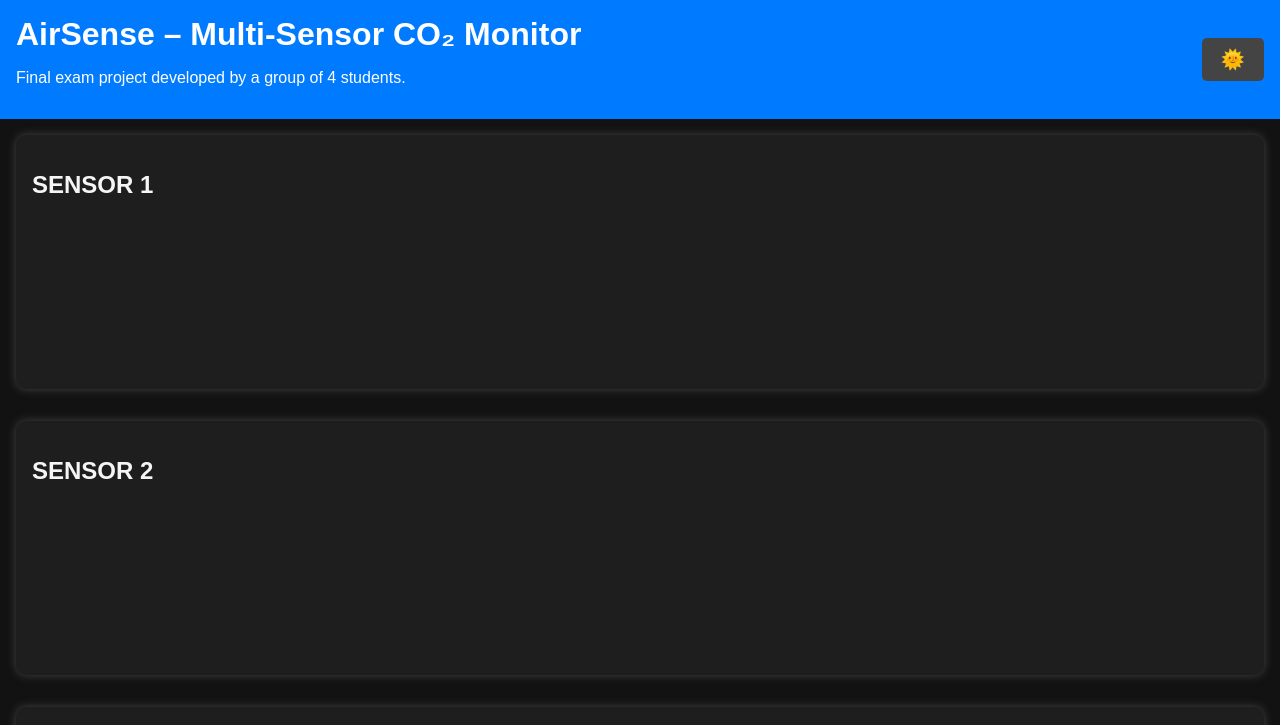
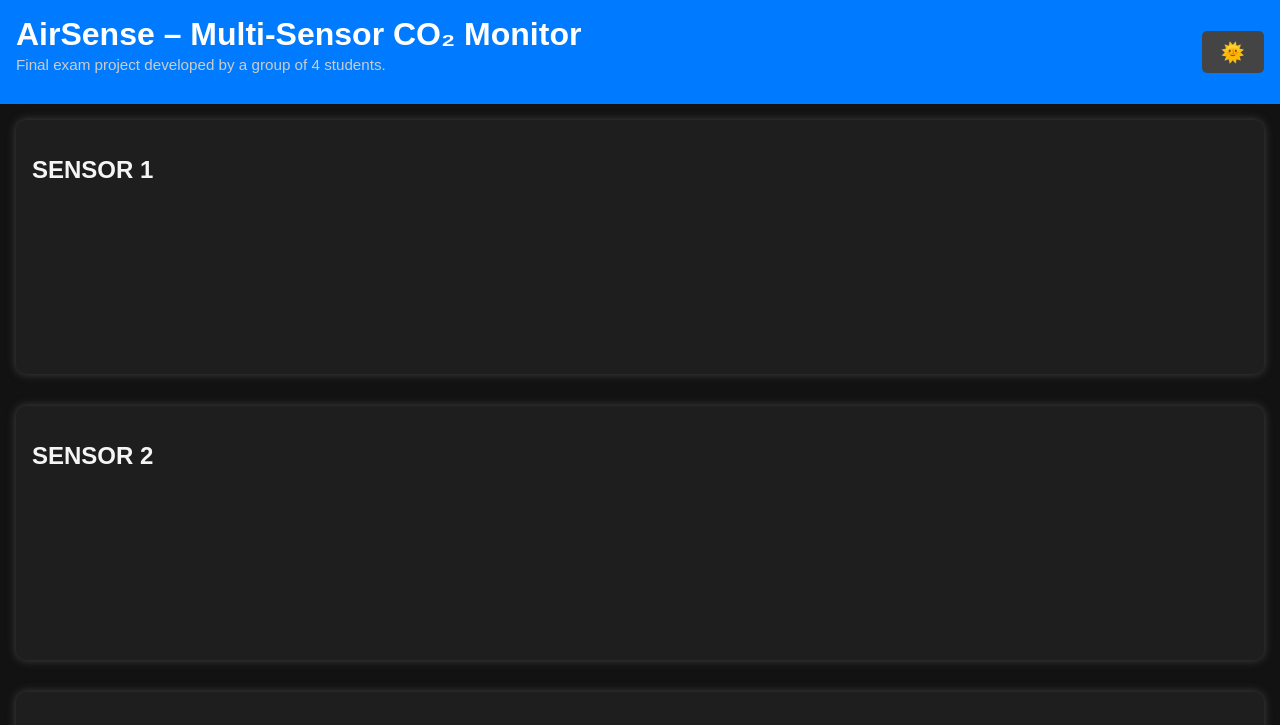
Before and after one commit to cowstarr/co-monitoring, a plain HTML site: page index.html in a window 1280 px wide. Both pictures are taken after a click on the button "Toggle Theme". Shown: the top 725 px of the page. Drawn offline with nearby package versions, Linux system fonts and the light colour scheme; no server answers.

Commit message:
Update style.css

```diff
--- a/style.css
+++ b/style.css
@@ -74,3 +74,12 @@ footer {
   background: #007BFF;
   color: white;
 }
+.subtext {
+  margin-top: 0.2em;
+  font-size: 0.95rem;
+  color: #e0e0e0;
+}
+
+.dark-mode .subtext {
+  color: #ccc;
+}
```
